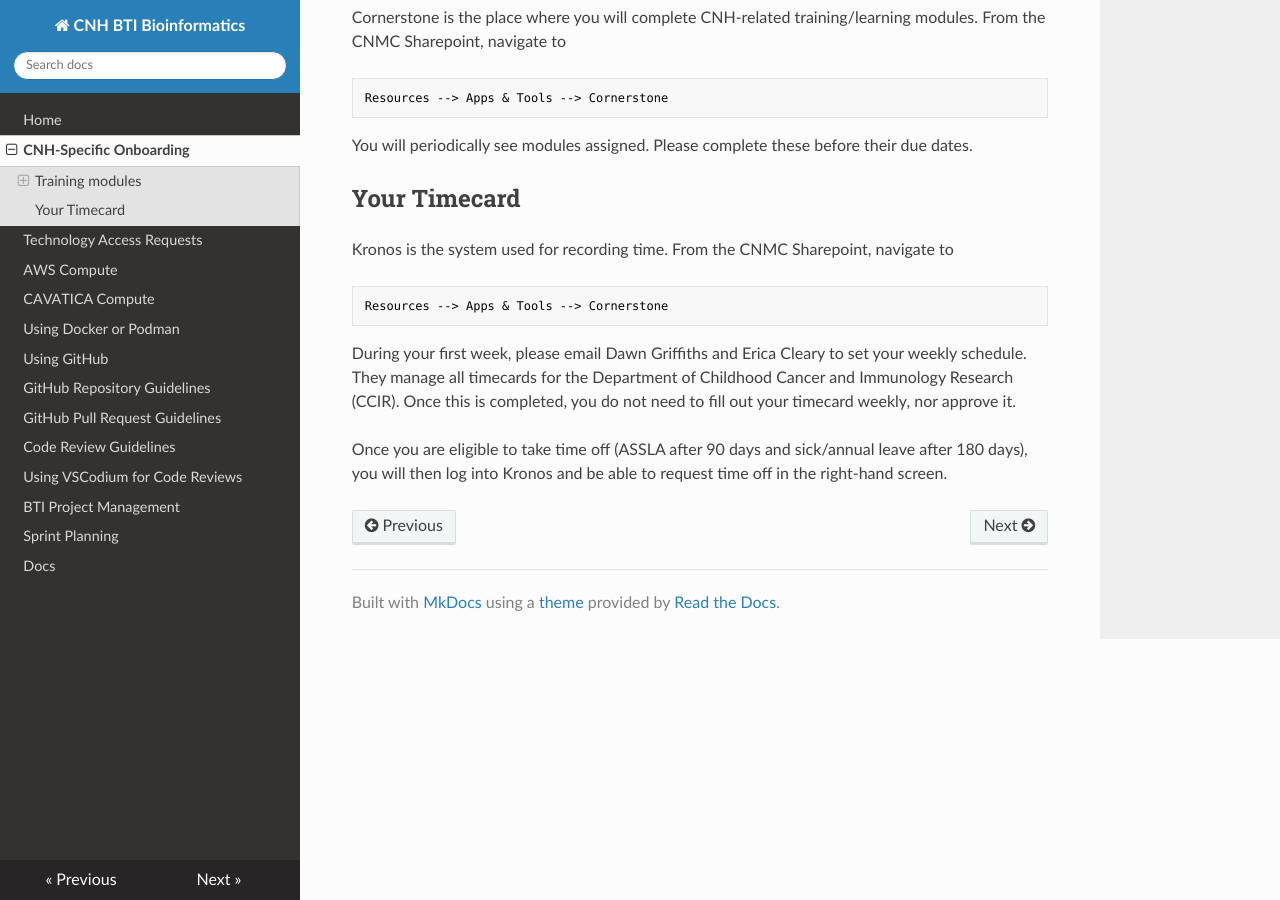
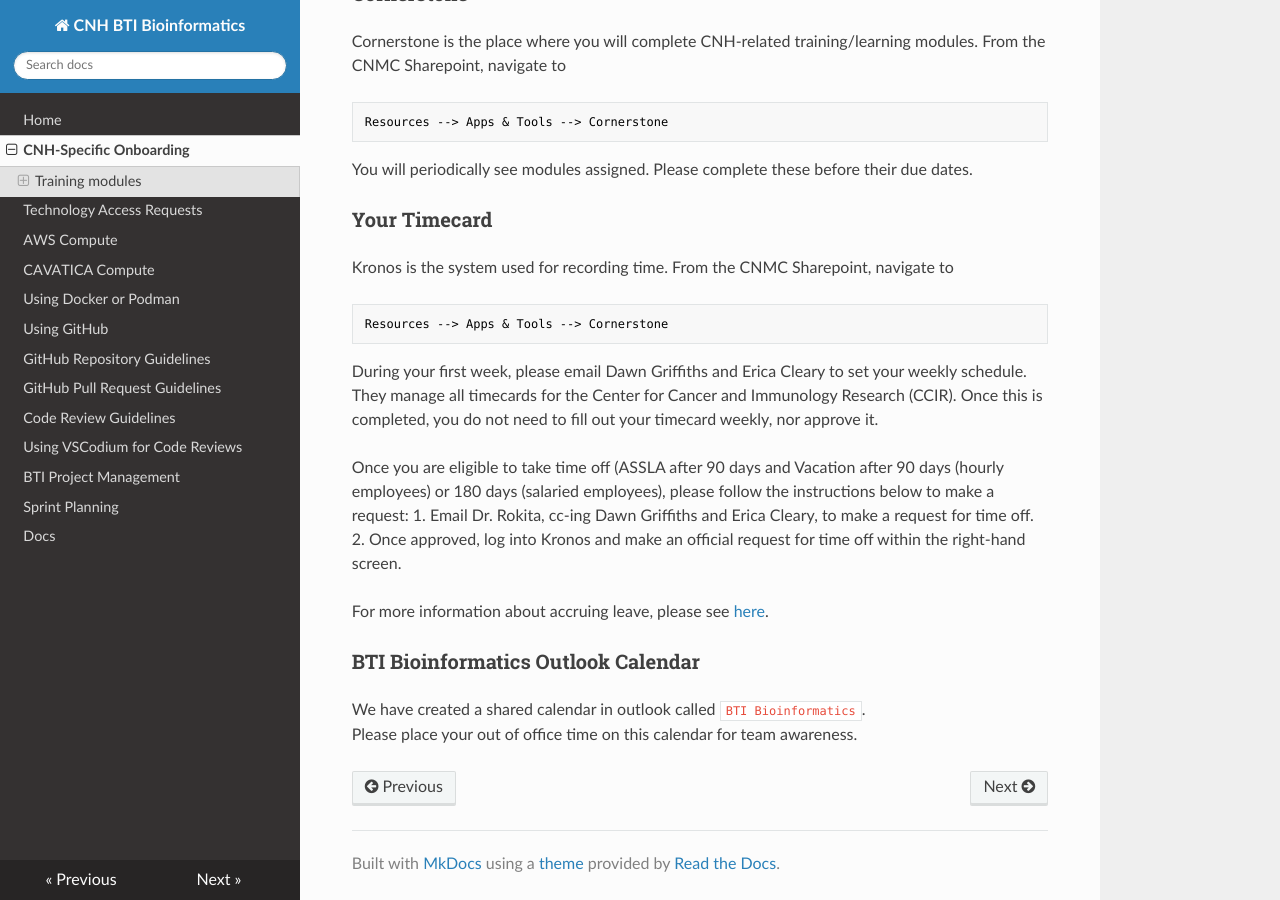
Before and after one commit to childrens-bti/bti-bfx-docs, an MkDocs documentation site: the page built from docs/cnh-onboarding.md, in a window 1280 px wide and 900 px high, scrolled down 719 px. Built offline with MkDocs 1.6.1, drawn with Linux system fonts in a browser that asks for light colours; nearby versions of some CDN libraries; some of the changed text lies outside the part shown.

Commit message:
add globus, timecard, cal instructions

````diff
--- a/docs/cnh-onboarding.md
+++ b/docs/cnh-onboarding.md
@@ -1,6 +1,7 @@
 # CNH-specific onboarding
 
 The Children's National Intranet (MS Sharepoint site) can be found [here](https://cnmc.sharepoint.com/SitePages/Homepage.aspx) and is relatively easy to navigate.
+The administrative team within the Center for Cancer and Immunology Research (CCIR) has done a wonderful job creating a [CCIR-specific Sharepoint site](https://cnmc.sharepoint.com/sites/GRP_CCIRBearNecessities_CtrforCancerImmunologyRsch/SitePages/CCIR-Employee-Support-%26.aspx) for our team as well.
 
 ## Training modules
 
@@ -24,7 +25,7 @@ Resources --> Apps & Tools --> Cornerstone
 
 You will periodically see modules assigned. Please complete these before their due dates.
 
-## Your Timecard
+### Your Timecard
 
 Kronos is the system used for recording time. From the CNMC Sharepoint, navigate to
 
@@ -32,6 +33,18 @@ Kronos is the system used for recording time. From the CNMC Sharepoint, navigate
 Resources --> Apps & Tools --> Cornerstone
 ```
 
-During your first week, please email Dawn Griffiths and Erica Cleary to set your weekly schedule. They manage all timecards for the Department of Childhood Cancer and Immunology Research (CCIR). Once this is completed, you do not need to fill out your timecard weekly, nor approve it.
+During your first week, please email Dawn Griffiths and Erica Cleary to set your weekly schedule.
+They manage all timecards for the Center for Cancer and Immunology Research (CCIR).
+Once this is completed, you do not need to fill out your timecard weekly, nor approve it.
 
-Once you are eligible to take time off (ASSLA after 90 days and sick/annual leave after 180 days), you will then log into Kronos and be able to request time off in the right-hand screen.
+Once you are eligible to take time off (ASSLA after 90 days and Vacation after 90 days (hourly employees) or 180 days (salaried employees), please follow the instructions below to make a request:
+1. Email Dr. Rokita, cc-ing Dawn Griffiths and Erica Cleary, to make a request for time off.
+2. Once approved, log into Kronos and make an official request for time off within the right-hand screen.
+
+For more information about accruing leave, please see [here](https://cnmc.sharepoint.com/sites/employeeservices/SitePages/Benefits/Leave.aspx).
+
+
+### BTI Bioinformatics Outlook Calendar
+
+We have created a shared calendar in outlook called `BTI Bioinformatics`.
+Please place your out of office time on this calendar for team awareness.
````
Also changed, not shown: docs/access.md (+12 -0 lines), site/img/globus.png (added).
